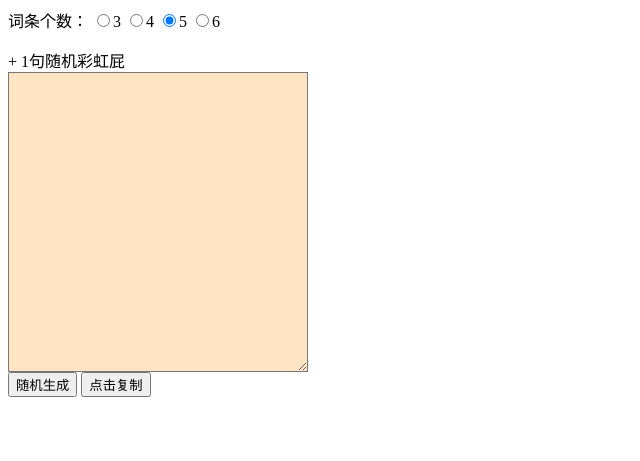
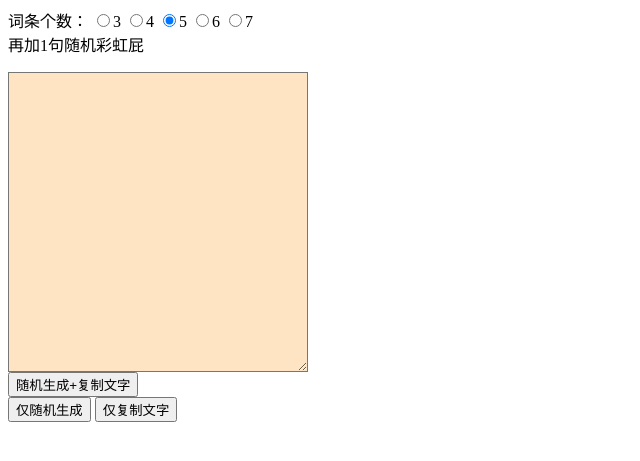
Before and after one commit to joyqq/xmh-citiao, a Jekyll site: the page index.html, which Jekyll copies as it is, in a window 1280 px wide. Shown: the top 461 px of the page, without its empty margins (0-640 px from the left). Built offline with Jekyll 4.4.1, drawn with Linux system fonts in a browser that asks for light colours.

Commit message:
Update index.html

```diff
--- a/index.html
+++ b/index.html
@@ -12,16 +12,20 @@
                 <label><input type="radio" name="radio" value="4">4</label>
                 <label><input type="radio" name="radio" value="5" checked>5</label>
                 <label><input type="radio" name="radio" value="6">6</label>
+                <label><input type="radio" name="radio" value="7">7</label>
+                <br>再加1句随机彩虹屁
             </form>
-            <text> + 1句随机彩虹屁</text>
         </div>
 
         <!-- 词条会在此textarea中生成 -->
         <textarea id="new_item" class="out-box"></textarea>
 
         <div>
-            <button onclick="newItem()">随机生成</button>
-            <button onclick="copyItem()">点击复制</button>
+            <div>
+                <button onclick="newItemAndCopy()" class="btn1div">随机生成+复制文字</button>
+            </div>
+            <button onclick="newItem()">仅随机生成</button>
+            <button onclick="copyItem()">仅复制文字</button>
         </div>
 
     <script src="fun.js"></script>
```
